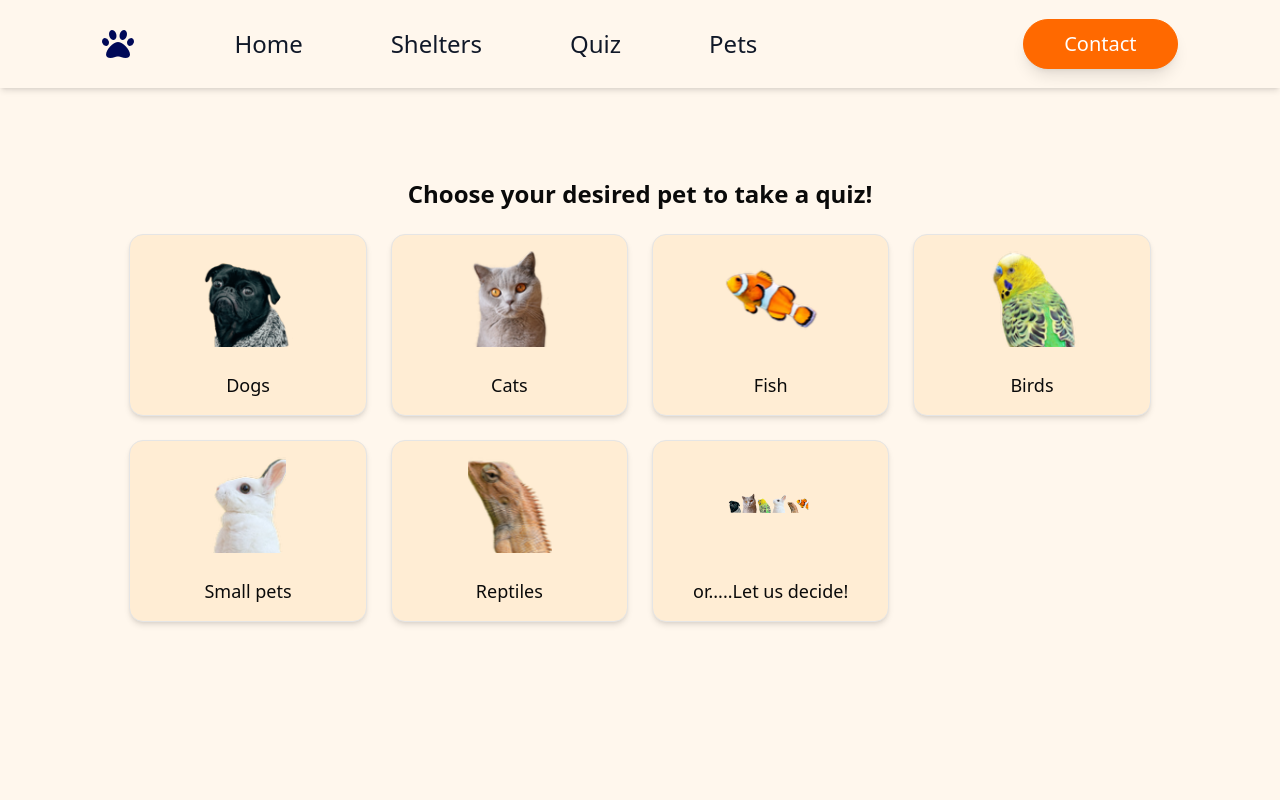
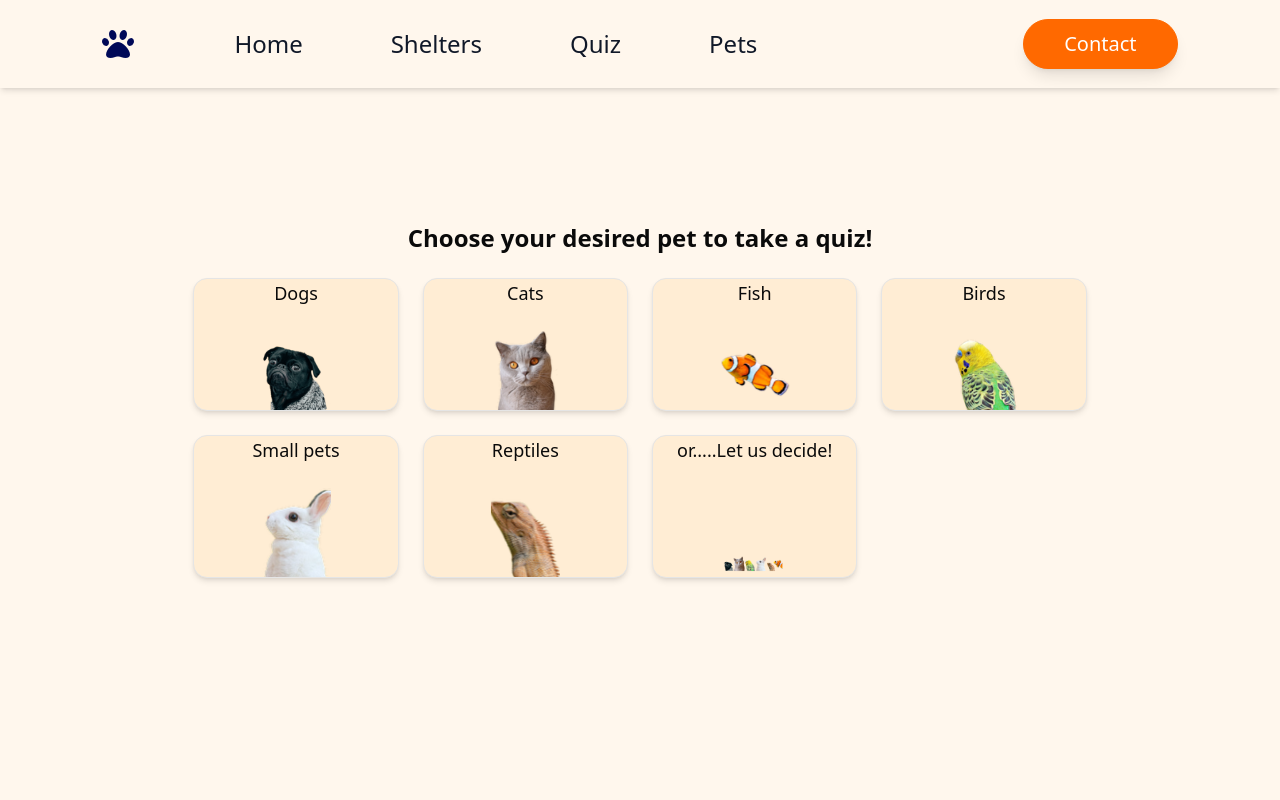
Before and after one commit to ppe11/flashcard, a Next.js app: page /quiz in a window 1280 px wide. Shown: the top 800 px of the page. Built offline with nearby package versions, Linux system fonts and the light colour scheme.

Commit message:
Modify padding for cards

```diff
--- a/src/app/quiz/page.jsx
+++ b/src/app/quiz/page.jsx
@@ -1,7 +1,7 @@
 'use client';
 
 import { useRouter } from 'next/navigation';
-import { Card, CardHeader, CardContent } from '@/components/ui/card';
+import { Card, CardHeader, CardContent, CardFooter } from '@/components/ui/card';
 import { assets } from '@/assets/assets';
 import Image from 'next/image';
 
@@ -30,15 +30,19 @@ const Quiz = () => {
         {pets.map((pet, index) => (
           <Card
             key={index}
-            className="cursor-pointer shadow-md hover:shadow-xl transition duration-300 bg-orange-100 p-4 text-center rounded-xl"
+            className="cursor-pointer shadow-md hover:shadow-xl transition duration-300 bg-orange-100 text-center rounded-xl"
             onClick={() => handleClick(pet.path)}
           >
-          <CardHeader className="flex justify-center">
-            <div className="relative w-24 h-24">
-              <Image src={pet.image} alt={pet.name} fill objectFit="contain" />
-            </div>
-          </CardHeader>
           <CardContent className="text-lg font-medium">{pet.name}</CardContent>
+          <div className="flex-grow flex items-end justify-center">
+            <Image
+              src={pet.image}
+              alt={pet.name}
+              width={70}
+              height={70}
+              className="object-contain"
+            />
+          </div>
           </Card>
         ))}
       </div>
--- a/src/components/PetGrid.jsx
+++ b/src/components/PetGrid.jsx
@@ -50,7 +50,7 @@ const PetGrid = ({ type }) => {
               ))}
             </ul>
           </CardContent>
-          <CardFooter className="flex justify-center p-2">
+          <CardFooter className="flex justify-center p-2 pb-8">
             <Button className="bg-orange-500 hover:bg-orange-600 text-white text-lg border rounded-3xl p-5">Adopt me!</Button>
           </CardFooter>
         </Card>
--- a/src/components/ui/card.jsx
+++ b/src/components/ui/card.jsx
@@ -10,7 +10,7 @@ function Card({
     <div
       data-slot="card"
       className={cn(
-        "bg-card text-card-foreground flex flex-col gap-6 rounded-xl border py-6 shadow-sm",
+        "bg-card text-card-foreground flex flex-col gap-6 rounded-xl border shadow-sm",
         className
       )}
       {...props} />
```
